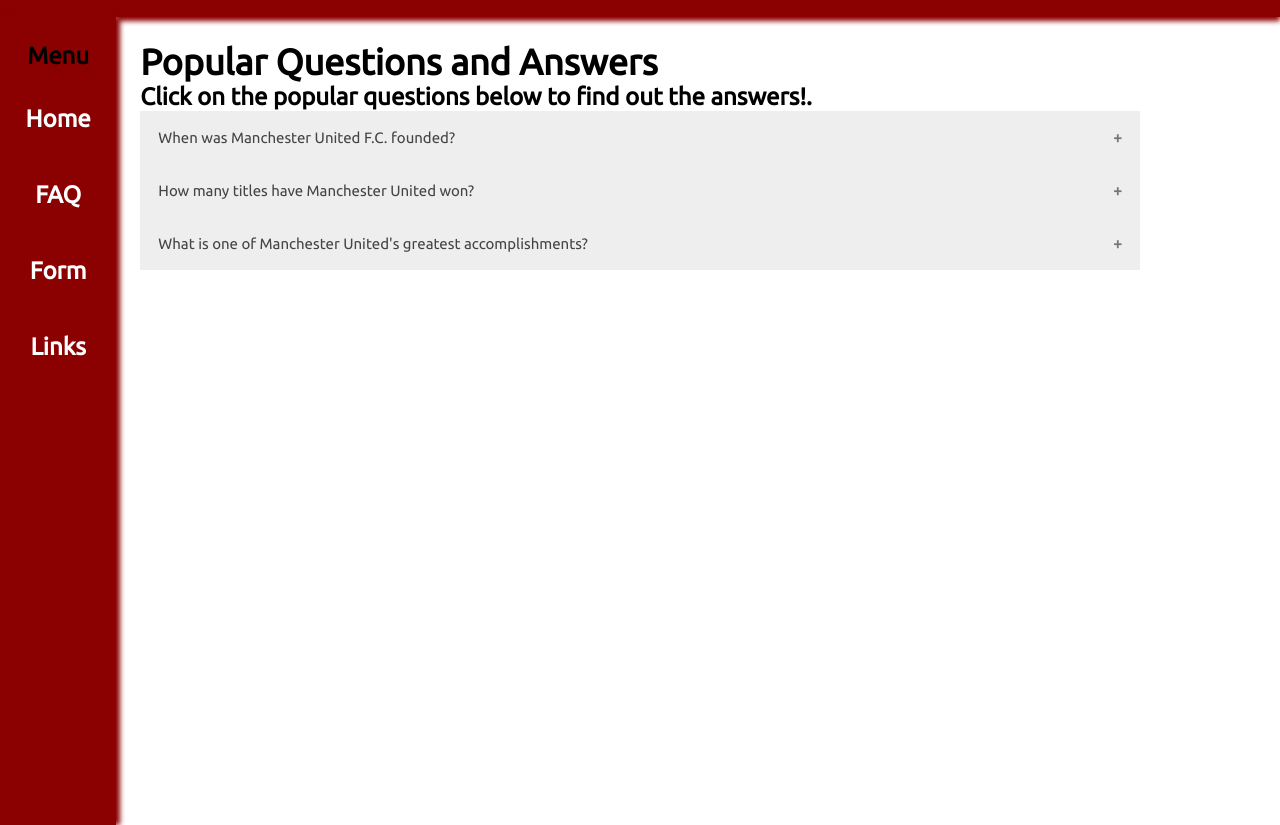
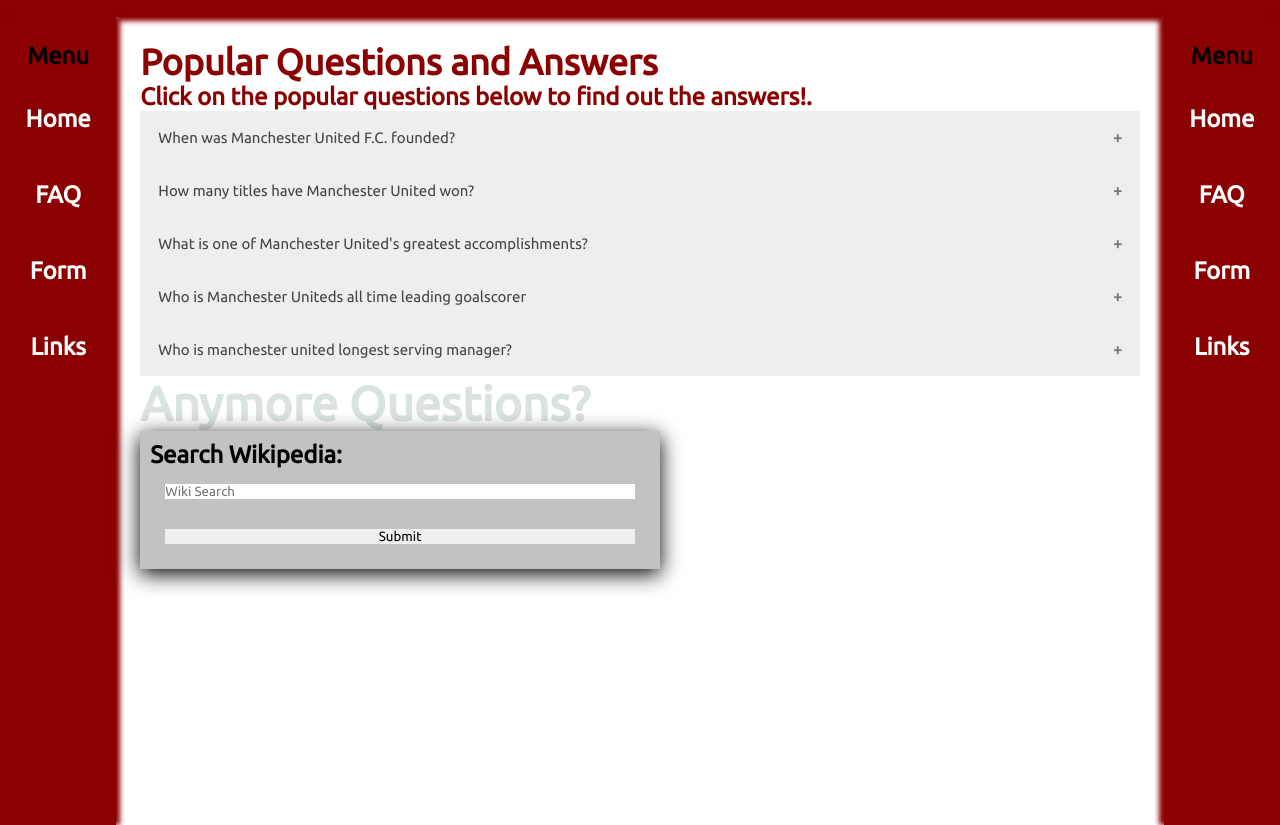
Before and after one commit to LukeRayner6/Final-Hand-In, a plain HTML site: page faq.html in a window 1280 px wide. Shown: the part 63-888 px from the top of the page. Drawn offline with Linux system fonts and the light colour scheme.

Commit message:
FAQ page updated
FAQ now has more questions and my wikipedia search RPI

```diff
--- a/faq.html
+++ b/faq.html
@@ -10,10 +10,8 @@
 </head>
 
 <body class="grid">
-
   <header>Manchester United F.C.</header>
-
-  <figure> <img src="images/logo.png" > </figure>
+  <figure> <img src="images/untlogo.png" > </figure>
   <nav id="menu-nav">
     <div class="menu">Menu</div>
     <ul>
@@ -24,9 +22,10 @@
     <li><a href="form.html">Form</a></li>
     <br>
     <li><a href="links.html">Links</a></li>
-    </nav>
+  </nav>
 
-    <main>
+  <main class="faq-main">
+    <a><section>
       <h2>Popular Questions and Answers</h2>
       <p>Click on the popular questions below to find out the answers!.</p>
       <button class="accordion">When was Manchester United F.C. founded? </button>
@@ -35,14 +34,47 @@
       </div>
       <button class="accordion">How many titles have Manchester United won?</button>
       <div class="panel">
-        <p>"Manchester United have won more trophies than any other club in English football,[5][6] with a record 20 League titles, 12 FA Cups, 5 League Cups and a record 21 FA Community Shields. United have also won three UEFA Champions Leagues, one UEFA Europa League, one UEFA Cup Winners' Cup, one UEFA Super Cup, one Intercontinental Cup and one FIFA Club World Cup."</p>
+        <p>"Manchester United have won more trophies than any other club in English football, with a record 20 League titles, 12 FA Cups, 5 League Cups and a record 21 FA Community Shields. United have also won three UEFA Champions Leagues, one UEFA Europa League, one UEFA Cup Winners' Cup, one UEFA Super Cup, one Intercontinental Cup and one FIFA Club World Cup."</p>
       </div>
       <button class="accordion">What is one of Manchester United's greatest accomplishments?</button>
       <div class="panel">
-        <p>"In 1998–99, the club became the first in the history of English football to achieve the continental European treble.[7] By winning the UEFA Europa League in 2016–17, they became one of five clubs to have won all three main UEFA club competitions, and the only English club to have won every competition available to them."</p>
+        <p>"In 1998–99, the club became the first in the history of English football to achieve the continental European treble. By winning the UEFA Europa League in 2016–17, they became one of five clubs to have won all three main UEFA club competitions, and the only English club to have won every competition available to them."</p>
       </div>
-    </main>
-    <script src=".js/script.js">
-    </script>
+      <div>
+        <button class="accordion">Who is Manchester Uniteds all time leading goalscorer</button>
+        <div class="panel">
+          <p>Wayne Rooney<br>
+            "Bobby Charlton was Manchester United's highest all-time goalscorer until 2017, when his total of 249 goals was surpassed by previous club captain Wayne Rooney."</p>
+          </div>
+        </a></section>
+      </div>
+      <div>
+        <button class="accordion">Who is manchester united longest serving manager?</button>
+        <div class="panel">
+          <p>"Sir Alex Ferguson is the longest serving manager of Manchester United, having overtaken Sir Matt Busby's record on 19 December 2010. He retired from management at the end of the 2012–13 season, having won the Premier League in his final season."</p>
+        </div>
+      </a></section>
+    </div>
+    <h1 class="wiki-header">Anymore Questions?</h1>
+    <form id="searchForm" class="search-form">
+      <label class="wiki-label" for="wikiQuery">Search Wikipedia: </label>
+      <input id="wikiQuery" type="text" placeholder="Wiki Search">
+      <input class="submit-btn" type="submit">
+    </form>
+
+    <ul id="demo"></ul>
+  </main>
+  <nav id="menu-nav2">
+    <div class="menu">Menu</div>
+    <ul>
+    <li><a href="home.html">Home</a></li>
+    <br>
+    <li><a href="faq.html">FAQ</a></li>
+    <br>
+    <li><a href="form.html">Form</a></li>
+    <br>
+    <li><a href="links.html">Links</a></li>
+  </nav>
+  <script src=".js/script.js"></script>
   </body>
   </html>
```
